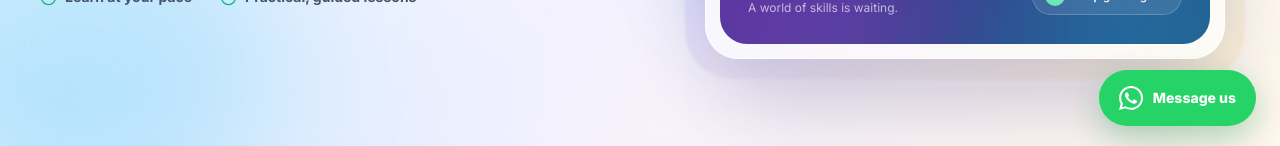
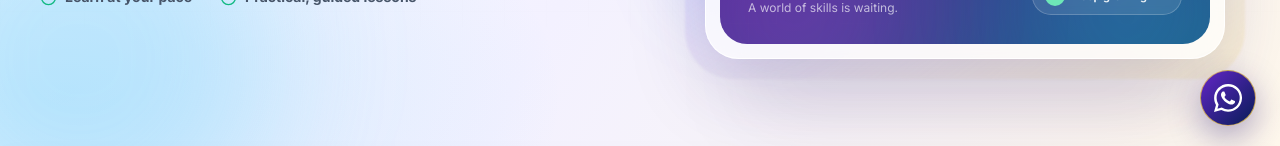
Before and after one commit to chamod-lakshitha/elevora-academy, a Next.js app: page / in a window 1280 px wide. Shown: the part 654-800 px from the top of the page. Built offline with nearby package versions, Linux system fonts and the light colour scheme; no server answers.

Commit message:
Match floating WhatsApp button to academy theme and use icon only

```diff
--- a/components/WhatsAppButton.tsx
+++ b/components/WhatsAppButton.tsx
@@ -6,12 +6,11 @@ export default function WhatsAppButton() {
       rel="noopener noreferrer"
       aria-label="Message Elevora Academy on WhatsApp"
       title="Message us on WhatsApp"
-      className="fixed bottom-[calc(1.25rem+env(safe-area-inset-bottom))] right-4 z-[70] inline-flex min-h-14 items-center gap-2.5 rounded-full bg-[#25D366] px-4 py-3 text-sm font-extrabold text-white shadow-[0_12px_32px_rgba(18,140,70,0.32)] transition duration-200 hover:-translate-y-0.5 hover:bg-[#1EBE5D] hover:shadow-[0_16px_36px_rgba(18,140,70,0.38)] focus-visible:outline-none focus-visible:ring-4 focus-visible:ring-[#25D366]/35 sm:right-6 sm:px-5"
+      className="fixed bottom-[calc(1.25rem+env(safe-area-inset-bottom))] right-4 z-[70] flex h-14 w-14 items-center justify-center rounded-full border border-amber-300/70 bg-gradient-to-br from-brand-violet to-brand-navy text-white shadow-[0_12px_32px_rgba(49,35,122,0.38)] transition duration-200 hover:-translate-y-0.5 hover:shadow-[0_16px_36px_rgba(49,35,122,0.48)] focus-visible:outline-none focus-visible:ring-4 focus-visible:ring-brand-violet/35 sm:right-6 sm:h-15 sm:w-15"
     >
-      <svg aria-hidden="true" viewBox="0 0 24 24" className="h-6 w-6 shrink-0 fill-current">
+      <svg aria-hidden="true" viewBox="0 0 24 24" className="h-7 w-7 fill-current">
         <path d="M20.52 3.48A11.86 11.86 0 0 0 12.05 0C5.46 0 .1 5.36.1 11.95c0 2.1.55 4.15 1.6 5.96L0 24l6.25-1.64a11.93 11.93 0 0 0 5.8 1.48h.01c6.59 0 11.95-5.36 11.95-11.95 0-3.19-1.24-6.19-3.49-8.41zM12.06 21.8h-.01a9.87 9.87 0 0 1-5.02-1.37l-.36-.21-3.71.97.99-3.62-.23-.37a9.84 9.84 0 0 1-1.51-5.25c0-5.46 4.44-9.9 9.9-9.9 2.65 0 5.14 1.03 7.01 2.9a9.84 9.84 0 0 1 2.9 7.01c0 5.46-4.44 9.9-9.9 9.9zm5.43-7.41c-.3-.15-1.77-.87-2.05-.97-.27-.1-.47-.15-.67.15-.2.3-.77.97-.95 1.17-.17.2-.35.22-.65.07-.3-.15-1.26-.46-2.4-1.47-.89-.79-1.49-1.76-1.67-2.06-.17-.3-.02-.46.13-.61.13-.13.3-.35.45-.52.15-.18.2-.3.3-.5.1-.2.05-.37-.02-.52-.08-.15-.67-1.62-.92-2.22-.24-.58-.49-.5-.67-.51-.17-.01-.37-.01-.57-.01-.2 0-.52.07-.79.37-.27.3-1.04 1.02-1.04 2.49 0 1.47 1.07 2.89 1.22 3.09.15.2 2.1 3.2 5.08 4.49.71.31 1.26.5 1.69.64.71.23 1.35.2 1.86.12.57-.08 1.77-.72 2.02-1.42.25-.7.25-1.3.17-1.42-.08-.12-.27-.2-.57-.35z" />
       </svg>
-      <span>Message us</span>
     </a>
   );
 }
```
